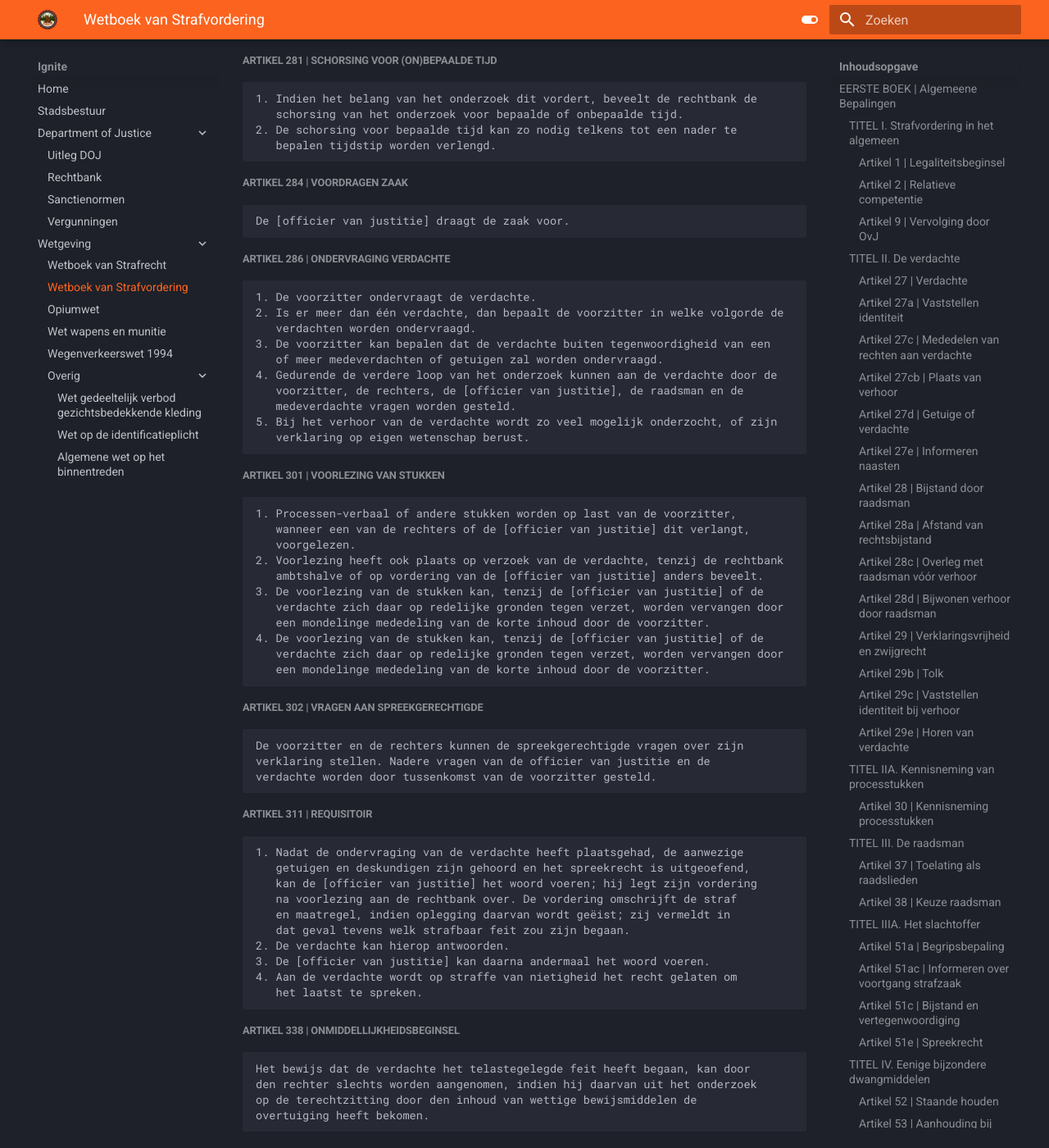
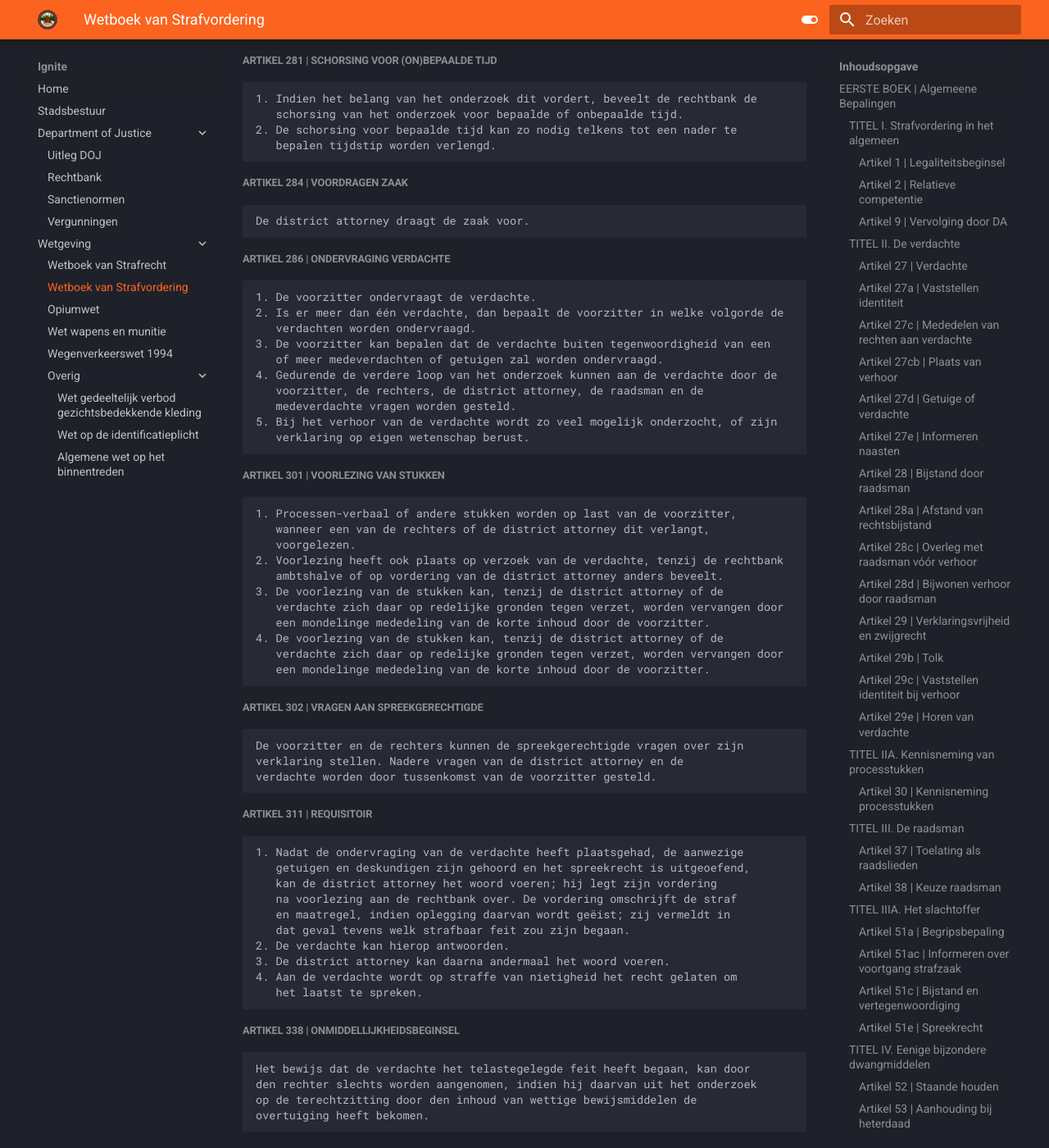
Before and after one commit to NLDenny/wetboek, an MkDocs documentation site: the page built from docs/Wetgeving/sv.md, in a window 1280 px wide and 1400 px high, scrolled down 13449 px. Shown: the whole window at 82% size. Built offline with MkDocs 1.6.1 and Material for MkDocs 9.7.7, drawn with Linux system fonts in a browser that asks for light colours; some of the changed text lies outside the part shown.

Commit message:
Update sv.md

````diff
--- a/docs/Wetgeving/sv.md
+++ b/docs/Wetgeving/sv.md
@@ -15,9 +15,9 @@ Van de rechtbanken zijn gelijkelijk bevoegd:
 die binnen welker rechtsgebied het feit is begaan.
 ```
 
-#####Artikel 9 | Vervolging door OvJ
+#####Artikel 9 | Vervolging door DA
 ```
-De [officier van justitie] is belast met de vervolging van strafbare
+De district attorney is belast met de vervolging van strafbare
 feiten waarvan de rechtbank Los Santos kennisneemt.
 ```
 
@@ -86,7 +86,7 @@ feiten waarvan de rechtbank Los Santos kennisneemt.
 ```
 Het verhoor van een aangehouden verdachte vindt zoveel mogelijk plaats op een
 plaats die is bestemd voor het verhoren van verdachten of op een andere door
-de [officier van justitie] aangewezen plaats van verhoor.
+de district attorney aangewezen plaats van verhoor.
 ```
 
 #####Artikel 27d | Getuige of verdachte
@@ -218,10 +218,10 @@ onderhoud te hebben.
 #####Artikel 30 | Kennisneming processtukken
 ```
 1. De kennisneming van de processtukken wordt de verdachte op diens verzoek
-   tijdens het voorbereidende onderzoek verleend door de [officier van
-   justitie]. De kennisneming wordt de verdachte in elk geval toegestaan vanaf
+   tijdens het voorbereidende onderzoek verleend door de district attorney.
+   De kennisneming wordt de verdachte in elk geval toegestaan vanaf
    het eerste verhoor na aanhouding.
-2. Niettemin kan de [officier van justitie], indien het belang van het
+2. Niettemin kan de district attorney, indien het belang van het
    onderzoek dit vordert, de verdachte de kennisneming van bepaalde
    processtukken onthouden.
 ```
@@ -256,7 +256,7 @@ a. Slachtoffer:
 
 #####Artikel 51ac | Informeren over voortgang strafzaak
 ```
-De [officier van justitie] draagt er zorg voor dat het slachtoffer onverwijld
+De district attorney draagt er zorg voor dat het slachtoffer onverwijld
 in kennis wordt gesteld van zijn recht om voldoende informatie te ontvangen
 over de aanvang en voortgang van de zaak, naar aanleiding van een tegen het
 slachtoffer begaan strafbaar feit. Het slachtoffer wordt in het bijzonder
@@ -279,7 +279,7 @@ in kennis gesteld van zijn recht om informatie te ontvangen over:
    een persoon naar keuze.
 3. Het slachtoffer kan zich op de terechtzitting doen vertegenwoordigen door
    een advocaat.
-4. De politie, de [officier van justitie] of de rechter kan de bijstand aan
+4. De politie, de district attorney of de rechter kan de bijstand aan
    een slachtoffer door zijn wettelijk vertegenwoordiger, weigeren in het
    belang van het onderzoek of het belang van het slachtoffer. Deze weigering
    wordt gemotiveerd.
@@ -291,7 +291,7 @@ in kennis gesteld van zijn recht om informatie te ontvangen over:
    misdrijf betreft waarop naar de wettelijke omschrijving een lange
    gevangenisstraf is gesteld, Van het voornemen tot het uitoefenen van het
    spreekrecht geven degenen die daartoe gerechtigd zijn, voor de aanvang van
-   de terechtzitting schriftelijk kennis aan de [officier van justitie] opdat
+   de terechtzitting schriftelijk kennis aan de district attorney opdat
    deze hen tijdig kan oproepen.
 2. Het slachtoffer kan op de terechtzitting een verklaring afleggen.
 ```
@@ -423,7 +423,7 @@ beslag nemen.
 ```
 In geval van ontdekking op heterdaad van een strafbaar feit of in geval van
 verdenking van een misdrijf waarop een lange gevangenisstraf is gesteld,
-kan de [officier van justitie] ter inbeslagneming elke plaats, met
+kan de district attorney ter inbeslagneming elke plaats, met
 uitzondering van een woning zonder toestemming van de bewoner, doorzoeken.
 ```
 
@@ -431,7 +431,7 @@ uitzondering van een woning zonder toestemming van de bewoner, doorzoeken.
 ```
 In geval van ontdekking op heterdaad van een strafbaar feit of in geval van
 verdenking van een misdrijf waarop een lange gevangenisstraf is gesteld,
-kan de [officier van justitie], bij dringende noodzakelijkheid, ter
+kan de district attorney, bij dringende noodzakelijkheid, ter
 inbeslagneming een woning zonder toestemming van de bewoner doorzoeken.
 ```
 
@@ -446,14 +446,14 @@ opgehouden.
 
 #####Artikel 126g | Stelselmatig volgen en kijkoperatie
 
-1. In geval van verdenking van een misdrijf, kan de [officier van justitie]
+1. In geval van verdenking van een misdrijf, kan de district attorney
    in het belang van het onderzoek bevelen dat een opsporingsambtenaar
    stelselmatig een persoon volgt of stelselmatig diens aanwezigheid of
    gedrag waarneemt.
 2. Indien de verdenking een misdrijf betreft als omschreven in artikel 67,
    eerste lid, dat gezien zijn aard of de samenhang met andere door de
    verdachte begane misdrijven een ernstige inbreuk op de rechtsorde oplevert,
-   kan de officier van justitie in het belang van het onderzoek bepalen dat
+   kan de district attorney in het belang van het onderzoek bepalen dat
    ter uitvoering van het bevel een besloten plaats, niet zijnde een woning,
    wordt betreden zonder toestemming van de rechthebbende.
 3. Het bevel wordt gegeven voor een periode van ten hoogste één maand. Het kan
@@ -471,14 +471,14 @@ opgehouden.
    e. de wijze waarop aan het bevel uitvoering wordt gegeven, en
    f. de geldigheidsduur van het bevel.
 5. Bij dringende noodzaak kan het bevel mondeling worden gegeven. De
-   [officier van justitie] stelt in dat geval het bevel binnen drie dagen
+   district attorney stelt in dat geval het bevel binnen drie dagen
    op schrift.
 6. Zodra niet meer wordt voldaan aan de voorwaarden, bedoeld in het eerste
-   lid, bepaalt de [officier van justitie] dat de uitvoering van het bevel
+   lid, bepaalt de district attorney dat de uitvoering van het bevel
    wordt beëindigd.
 7. Het bevel kan schriftelijk en met redenen omkleed worden gewijzigd,
    aangevuld, verlengd of beëindigd. Bij dringende noodzaak kan de beslissing
-   mondeling worden gegeven. De [officier van justitie] stelt deze in dat geval
+   mondeling worden gegeven. De district attorney stelt deze in dat geval
    binnen drie dagen op schrift.
  -->
 
@@ -515,7 +515,7 @@ aan de behandeling ter terechtzitting voorafgaat.
 #####Artikel 132a | Opsporing
 ```
 Onder opsporing wordt verstaan het onderzoek in verband met strafbare
-feiten onder gezag van de [officier van justitie] met als doel het nemen
+feiten onder gezag van de district attorney met als doel het nemen
 van strafvorderlijke beslissingen.
 ```
 
@@ -526,14 +526,14 @@ van strafvorderlijke beslissingen.
 #####Artikel 141 | Ambtenaren met algemene opsporingsbevoegdheid
 ```
 Met de opsporing van strafbare feiten zijn belast:
-a. de [officieren van justitie];
+a. de district attorney;
 b. de ambtenaren van politie, bedoeld in artikel 2, onder a, van de
    Politiewet 2012.
 ```
 
-#####Artikel 148 | Taak OvJ bij opsporing
+#####Artikel 148 | Taak DA bij opsporing
 ```
-1. De [officier van justitie] is belast met de opsporing van de strafbare
+1. De district attorney is belast met de opsporing van de strafbare
    feiten waarvan de rechtbank Los Santos, kennisneemt.
 2. Hij geeft daartoe bevelen aan de overige personen met de opsporing belast.
 3. Zoo de opsporing door hem persoonlijk geschiedt, doet hij van zijne
@@ -544,14 +544,14 @@ b. de ambtenaren van politie, bedoeld in artikel 2, onder a, van de
 
 #####Artikel 149 | Opsporingsonderzoek
 ```
-Wanneer de [officier van justitie] kennis heeft gekregen van een strafbaar
+Wanneer de district attorney kennis heeft gekregen van een strafbaar
 feit met welks vervolging hij is belast, stelt hij het noodige
 opsporingsonderzoek in.
 ```
 
 #####Artikel 149a | Samenstelling processtukken
 ```
-1. De [officier van justitie] is tijdens het opsporingsonderzoek
+1. De district attorney is tijdens het opsporingsonderzoek
    verantwoordelijk voor de samenstelling van de processtukken.
 2. Tot de processtukken behoren alle stukken die voor de ter
    terechtzitting door de rechter te nemen beslissingen redelijkerwijs
@@ -619,17 +619,17 @@ verkrijgen, waarvan niet gezegd kan worden dat zij in vrijheid zijn afgelegd.
 #####Artikel 258 | Dagvaarding
 ```
 1. De zaak wordt ter terechtzitting aanhangig gemaakt door eene dagvaarding
-   vanwege den [officier van justitie] aan den verdachte beteekend; het
+   vanwege den district attorney aan den verdachte beteekend; het
    rechtsgeding neemt hierdoor een aanvang.
 2. De voorzitter der rechtbank bepaalt, op het verzoek en de voordracht van
-   den [officier van justitie], den dag der terechtzitting. Hij kan, bij het
+   den district attorney, den dag der terechtzitting. Hij kan, bij het
    bepalen van de dag der terechtzitting of nadien, bevelen dat de verdachte
    in persoon zal verschijnen; hij kan daartoe tevens zijn medebrenging
    gelasten. De voorzitter kan ook de medebrenging gelasten van de getuige
    van wie op grond van feiten en omstandigheden aannemelijk is dat hij niet
    voornemens is gevolg te geven aan een oproep om ter terechtzitting te
-   verschijnen. Voorts kan de voorzitter van de rechtbank de [officier van
-   justitie] bevelen, nader omschreven onderzoek te verrichten of doen
+   verschijnen. Voorts kan de voorzitter van de rechtbank de district attorney
+   bevelen, nader omschreven onderzoek te verrichten of doen
    verrichten, alsmede gegevensdragers en stukken bij de processtukken te
    voegen dan wel stukken van overtuiging over te leggen.
 3. De personen, bedoeld in artikel 51e, tweede lid, kunnen de voorzitter
@@ -660,10 +660,10 @@ der terechtzitting moet een termijn van ten minste drie dagen verlopen.
 #####Artikel 266 | Intrekking dagvaarding
 ```
 1. Zolang het onderzoek op de terechtzitting nog niet is aangevangen,
-   kan de [officier van justitie] de dagvaarding intrekken. Hij doet
+   kan de district attorney de dagvaarding intrekken. Hij doet
    daarvan schriftelijk mededeling aan de verdachte en aan de benadeelde partij.
 2. Wordt bij of na de intrekking der dagvaarding van verdere vervolging
-   afgezien, dan doet de [officier van justitie] den verdachte onverwijld
+   afgezien, dan doet de district attorney den verdachte onverwijld
    kennis geven dat hij hem ter zake van het feit waarop de dagvaarding
    betrekking had, niet verder zal vervolgen.
 ```
@@ -714,8 +714,8 @@ de verdachte.
 1. De voorzitter heeft de leiding van het onderzoek op de terechtzitting en
    geeft daartoe de nodige bevelen.
 2. De voorzitter kan op grond van klemmende redenen, ambtshalve of op vordering
-   van de officier van justitie of op verzoek van de verdachte, bevelen dat een
-   vraag, die de verdachte of diens raadsman of de officier van justitie wenst
+   van de district attorney of op verzoek van de verdachte, bevelen dat een
+   vraag, die de verdachte of diens raadsman of de district attorney wenst
    te stellen, door zijn tussenkomst wordt gesteld.
 3. De voorzitter kan een door hem aangewezen lid van de meervoudige kamer in
    zijn plaats belasten met de leiding van het onderzoek. Dit lid oefent de
@@ -756,7 +756,7 @@ de verdachte.
 
 #####Artikel 284 | Voordragen zaak
 ```
-De [officier van justitie] draagt de zaak voor.
+De district attorney draagt de zaak voor.
 ```
 
 #####Artikel 286 | Ondervraging verdachte
@@ -767,7 +767,7 @@ De [officier van justitie] draagt de zaak voor.
 3. De voorzitter kan bepalen dat de verdachte buiten tegenwoordigheid van een
    of meer medeverdachten of getuigen zal worden ondervraagd.
 4. Gedurende de verdere loop van het onderzoek kunnen aan de verdachte door de
-   voorzitter, de rechters, de [officier van justitie], de raadsman en de
+   voorzitter, de rechters, de district attorney, de raadsman en de
    medeverdachte vragen worden gesteld.
 5. Bij het verhoor van de verdachte wordt zo veel mogelijk onderzocht, of zijn
    verklaring op eigen wetenschap berust.
@@ -776,14 +776,14 @@ De [officier van justitie] draagt de zaak voor.
 #####Artikel 301 | Voorlezing van stukken
 ```
 1. Processen-verbaal of andere stukken worden op last van de voorzitter,
-   wanneer een van de rechters of de [officier van justitie] dit verlangt,
+   wanneer een van de rechters of de district attorney dit verlangt,
    voorgelezen.
 2. Voorlezing heeft ook plaats op verzoek van de verdachte, tenzij de rechtbank
-   ambtshalve of op vordering van de [officier van justitie] anders beveelt.
-3. De voorlezing van de stukken kan, tenzij de [officier van justitie] of de
+   ambtshalve of op vordering van de district attorney anders beveelt.
+3. De voorlezing van de stukken kan, tenzij de district attorney of de
    verdachte zich daar op redelijke gronden tegen verzet, worden vervangen door
    een mondelinge mededeling van de korte inhoud door de voorzitter.
-4. De voorlezing van de stukken kan, tenzij de [officier van justitie] of de
+4. De voorlezing van de stukken kan, tenzij de district attorney of de
    verdachte zich daar op redelijke gronden tegen verzet, worden vervangen door
    een mondelinge mededeling van de korte inhoud door de voorzitter.
 ```
@@ -791,7 +791,7 @@ De [officier van justitie] draagt de zaak voor.
 #####Artikel 302 | Vragen aan spreekgerechtigde
 ```
 De voorzitter en de rechters kunnen de spreekgerechtigde vragen over zijn
-verklaring stellen. Nadere vragen van de officier van justitie en de
+verklaring stellen. Nadere vragen van de district attorney en de
 verdachte worden door tussenkomst van de voorzitter gesteld.
 ```
 
@@ -799,12 +799,12 @@ verdachte worden door tussenkomst van de voorzitter gesteld.
 ```
 1. Nadat de ondervraging van de verdachte heeft plaatsgehad, de aanwezige
    getuigen en deskundigen zijn gehoord en het spreekrecht is uitgeoefend,
-   kan de [officier van justitie] het woord voeren; hij legt zijn vordering
+   kan de district attorney het woord voeren; hij legt zijn vordering
    na voorlezing aan de rechtbank over. De vordering omschrijft de straf
    en maatregel, indien oplegging daarvan wordt geëist; zij vermeldt in
    dat geval tevens welk strafbaar feit zou zijn begaan.
 2. De verdachte kan hierop antwoorden.
-3. De [officier van justitie] kan daarna andermaal het woord voeren.
+3. De district attorney kan daarna andermaal het woord voeren.
 4. Aan de verdachte wordt op straffe van nietigheid het recht gelaten om
    het laatst te spreken.
 ```
@@ -927,7 +927,7 @@ maatregel, op het feit gesteld.
 #####Artikel 362 | Uitspraak van vonnis
 ```
 1. Het vonnis wordt uitgesproken in een openbare zitting der rechtbank.
-   De [officier van justitie] en de verdachte zijn hierbij aanwezig.
+   De district attorney en de verdachte zijn hierbij aanwezig.
 2. De uitspraak geschiedt zo mogelijk door de voorzitter of door een
    der rechters die over de zaak heeft geoordeeld.
 ```
````
